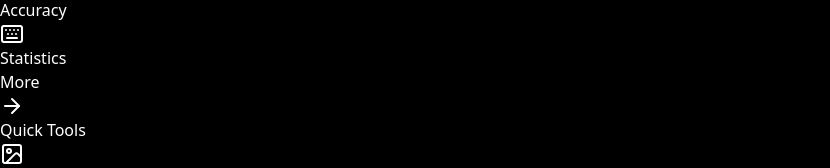
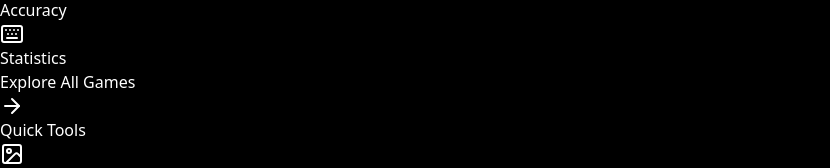
Before and after one commit to ayushdama11/portfolio, a React (Vite) app: page / in a window 1280 px wide. Shown: the part 3915-4083 px from the top of the page, without its empty margins (0-830 px from the left). Built offline with nearby package versions, Linux system fonts and the light colour scheme.

Commit message:
Enhance GamesShowcase component with improved button styling and animations; update text for clarity and add subtle background effect

```diff
--- a/src/components/home/GamesShowcase.jsx
+++ b/src/components/home/GamesShowcase.jsx
@@ -253,23 +253,25 @@ export const GamesShowcase = () => {
             whileHover={{ scale: 1.05 }}
             whileTap={{ scale: 0.95 }}
             className={`relative px-8 py-3 backdrop-blur-sm
-                     border rounded-full
+                     border rounded-full shadow-lg
                      transition-all duration-300
                      inline-flex items-center gap-3 group ${
                        isDark
-                         ? "bg-black/40 border-indigo-500/30 text-indigo-400 hover:text-white hover:border-indigo-400 hover:bg-black/60"
-                         : "bg-white/40 border-indigo-300/50 text-indigo-600 hover:text-indigo-900 hover:border-indigo-500 hover:bg-white/60"
+                         ? "bg-gradient-to-r from-indigo-600/20 to-indigo-400/10 border-indigo-500/40 text-indigo-300 hover:text-white hover:border-indigo-400/80 hover:from-indigo-600/30 hover:to-indigo-400/20"
+                         : "bg-gradient-to-r from-indigo-100 to-indigo-50 border-indigo-300/60 text-indigo-600 hover:text-indigo-900 hover:border-indigo-500 hover:from-indigo-200 hover:to-indigo-100"
                      }`}
           >
-            <span className="font-medium">More</span>
+            <span className="font-semibold tracking-wide">
+              Explore All Games
+            </span>
             <div className="relative">
               <motion.div
                 className={`absolute inset-0 rounded-full blur-md ${
-                  isDark ? "bg-indigo-500/20" : "bg-indigo-400/20"
+                  isDark ? "bg-indigo-500/30" : "bg-indigo-400/30"
                 }`}
                 animate={{
                   scale: [1, 1.2, 1],
-                  opacity: [0.2, 0.4, 0.2],
+                  opacity: [0.2, 0.5, 0.2],
                 }}
                 transition={{
                   duration: 2,
@@ -278,9 +280,18 @@ export const GamesShowcase = () => {
                 }}
               />
               <ArrowRight
-                className={`${ICON_SIZES.medium} relative group-hover:translate-x-1 transition-transform duration-300`}
+                className={`${ICON_SIZES.medium} relative z-10 group-hover:translate-x-2 transition-transform duration-300`}
               />
             </div>
+
+            {/* Add a subtle background effect */}
+            <motion.div
+              className={`absolute inset-0 rounded-full opacity-0 group-hover:opacity-100 transition-opacity duration-300 ${
+                isDark
+                  ? "bg-[radial-gradient(ellipse_at_center,rgba(99,102,241,0.15),transparent_70%)]"
+                  : "bg-[radial-gradient(ellipse_at_center,rgba(99,102,241,0.1),transparent_70%)]"
+              }`}
+            />
           </motion.button>
         </motion.div>
       </div>
```
